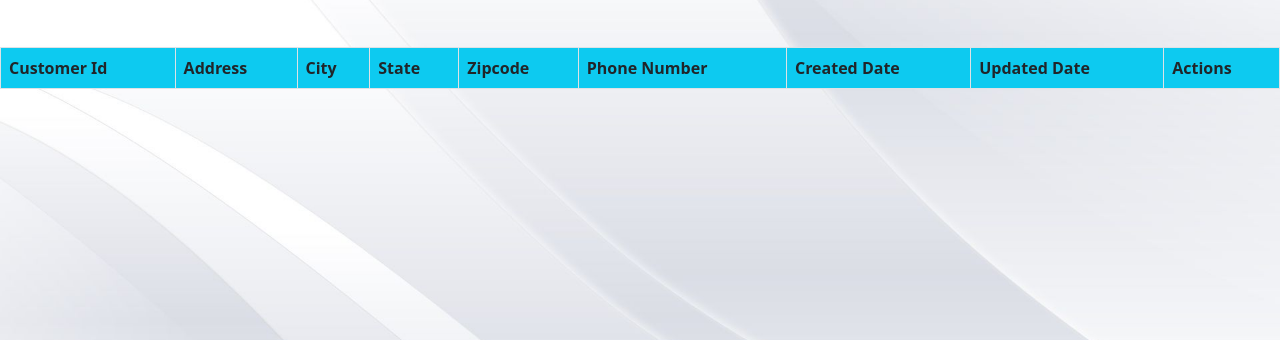
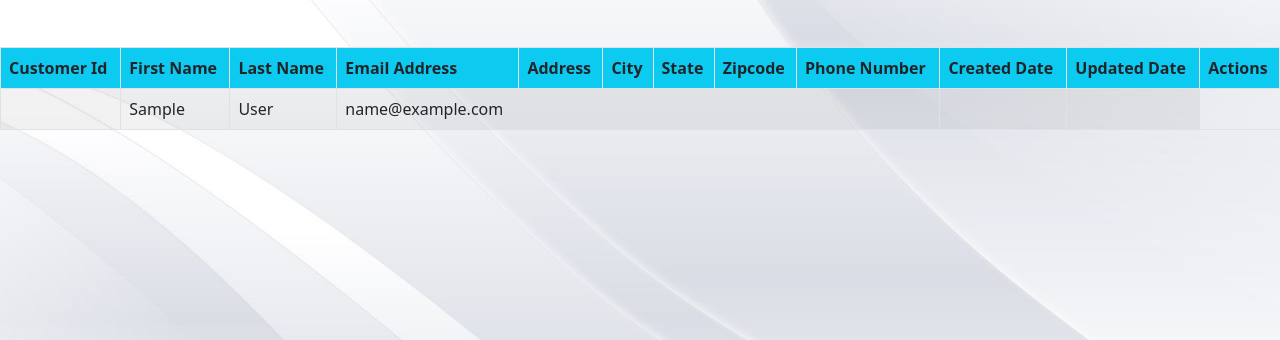
Before and after one commit to benjaakpe/Sanda-group11, a Django app: page /customer_details in a window 1280 px wide. Shown: the part 141-481 px from the top of the page. Run offline with Django 3.2, Linux system fonts and the light colour scheme; the visitor is signed in with stand-in values (Sample User, id 1); data that the repository does not hold is empty; some libraries are stand-ins or nearby versions.

Commit message:
Update customer_details.html
displaying customer information

```diff
--- a/Sandaapp/templates/Sandaapp/customer_details.html
+++ b/Sandaapp/templates/Sandaapp/customer_details.html
@@ -23,6 +23,9 @@
             <thead>
             <tr class="bg-info">
                 <th>Customer Id</th>
+                <th>First Name</th>
+                <th>Last Name</th>
+                <th>Email Address</th>
                 <th>Address</th>
                 <th>City</th>
                 <th>State</th>
@@ -35,21 +38,24 @@
             </tr>
             </thead>
             <tbody>
-            {% for customer in customers %}
+
                 <tr>
-                    <td>{{ customer.cust_id }}</td>
-                    <td>{{ customer.address }}</td>
-                    <td>{{ customer.city }}</td>
-                    <td>{{ customer.state }}</td>
-                    <td>{{ customer.zipcode }}</td>
-                    <td>{{ customer.phone_number }}</td>
-                    <td>{{ customer.created_date }}</td>
-                    <td>{{ customer.updated_date }}</td>
-                    <td><a href="{% url 'Sandaapp:customer_edit' pk=customer.pk %}" class="btn btn-warning">Edit</a>
+                    <td>{{ user.customer.cust_id }}</td>
+                    <td>{{ user.first_name }}</td>
+                    <td>{{ user.last_name  }}</td>
+                    <td>{{ user.email }}</td>
+                    <td>{{ user.customer.address }}</td>
+                    <td>{{ user.customer.city }}</td>
+                    <td>{{ user.customer.state }}</td>
+                    <td>{{ user.customer.zipcode }}</td>
+                    <td>{{ user.customer.phone_number }}</td>
+                    <td>{{ user.customer.created_date }}</td>
+                    <td>{{ user.customer.updated_date }}</td>
+{#                    <td><a href="{% url 'Sandaapp:customer_edit' pk=customer.pk %}" class="btn btn-warning">Edit</a>#}
 
 
                 </tr>
-            {% endfor %}
+
             </tbody>
         </table>
 
```
